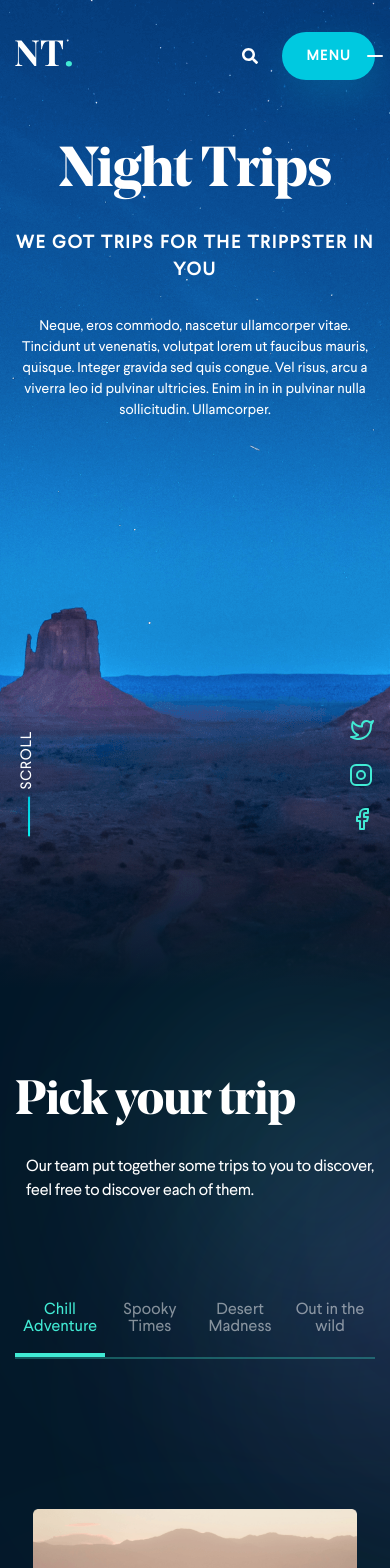
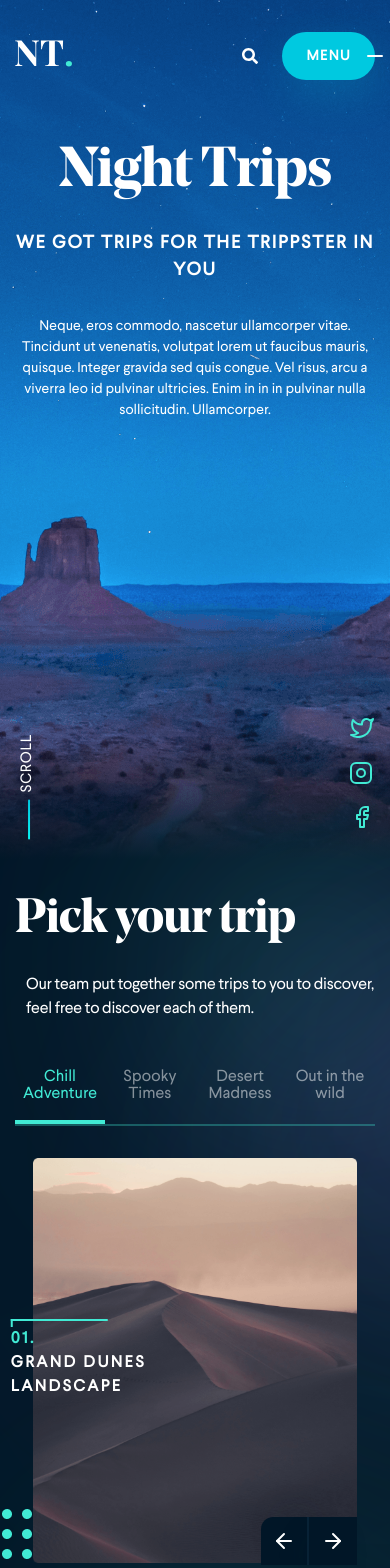
Before and after one commit to AdigaGhojah/assessment, a Vue app: page / in a window 390 px wide. Shown: the top 1568 px of the page. Built offline with nearby package versions, Linux system fonts and the light colour scheme; a web font is replaced by a local one.

Commit message:
css fixes

```diff
--- a/src/components/lowerComponent/lowerComponent.vue
+++ b/src/components/lowerComponent/lowerComponent.vue
@@ -175,13 +175,6 @@ export default {
 .sub-title::after {
   transform: rotate(-45deg);
 }
-.tabs {
-  border-bottom: 2px solid rgba(65, 234, 212, 0.3);
-  width: 100%;
-  margin: 83px 0 150px;
-  list-style-type: none;
-  padding-left: 0;
-}
 
 .img-container {
   max-width: 486px;
@@ -256,9 +249,11 @@ export default {
   border-left: 2px solid rgba(19, 49, 73, 0.5);
   border-bottom-right-radius: 12px;
 }
+@media only screen and (min-width: 1024px) {
 .img-controllers.arrow-right:hover,
 .img-controllers.arrow-left:hover {
   background-position-x: 24px;
+}
 }
 .img-brief {
   position: absolute;
@@ -345,7 +340,7 @@ export default {
     font-size: 16px;
   }
   .img-brief {
-    transform: translate(53%, -50%);
+    transform: translate(65%, -50%);
   }
   .img-brief::before {
     width: 95px;
@@ -355,6 +350,7 @@ export default {
   .img-container::after {
     width: 115px;
     height: 115px;
+    left: -51px;
   }
 }
 @media only screen and (max-width: 450px) {
--- a/src/components/share-icons/share-icons.vue
+++ b/src/components/share-icons/share-icons.vue
@@ -122,6 +122,9 @@ span {
 
 }
 @media only screen and (max-width: 767.5px) {
+  .share-page.space-bottom {
+  bottom: 60px;
+}
   .share-page {
     bottom: 5px;
   }
--- a/src/components/tabs/tabs.vue
+++ b/src/components/tabs/tabs.vue
@@ -25,7 +25,7 @@ export default {
   methods: {
     activeTab(index) {
       this.currentActive = index;
-      this.$emit('sendActiveTrip',index)
+      this.$emit("sendActiveTrip", index);
     },
   },
 };
@@ -33,6 +33,13 @@ export default {
 
 <!-- Add "scoped" attribute to limit CSS to this component only -->
 <style scoped>
+.tabs {
+  border-bottom: 2px solid rgba(65, 234, 212, 0.3);
+  width: 100%;
+  margin: 83px 0 150px;
+  list-style-type: none;
+  padding-left: 0;
+}
 .tab {
   max-width: 282px;
   width: 100%;
@@ -57,7 +64,7 @@ export default {
 }
 @media only screen and (max-width: 767.5px) {
   .tabs {
-    margin: 40px 0 75px;
+    margin: 32px 0;
   }
   .tab {
     padding-bottom: 16px;
--- a/src/components/upperComponent/upperComponent.vue
+++ b/src/components/upperComponent/upperComponent.vue
@@ -173,6 +173,10 @@ h1 {
 @media only screen and (max-width: 767.5px) {
   #upperPart {
     background-position: center;
+    height: calc(100vh + 50px);
+  }
+  #upperPart::after {
+    max-height: 150px;
   }
   .main-text {
     height: calc(100% - (82px + 40px + 100px));
@@ -192,7 +196,6 @@ h1 {
     font-size: 14px;
   }
   .scroll {
-    bottom: 6px;
     left: -16px;
   }
   .scroll::after {
@@ -200,17 +203,15 @@ h1 {
     left: -28px;
     height: 40px;
   }
-}
-@media only screen and (max-width: 450px) {
   @keyframes animation {
     0% {
-    bottom: 235px;
+      bottom: 50px;
     }
     50% {
-    bottom: 250px;
+      bottom: 65px;
     }
     100% {
-    bottom: 235px;
+      bottom: 50px;
     }
   }
 }
```
Lines whose indentation alone changed are shown as unchanged.
